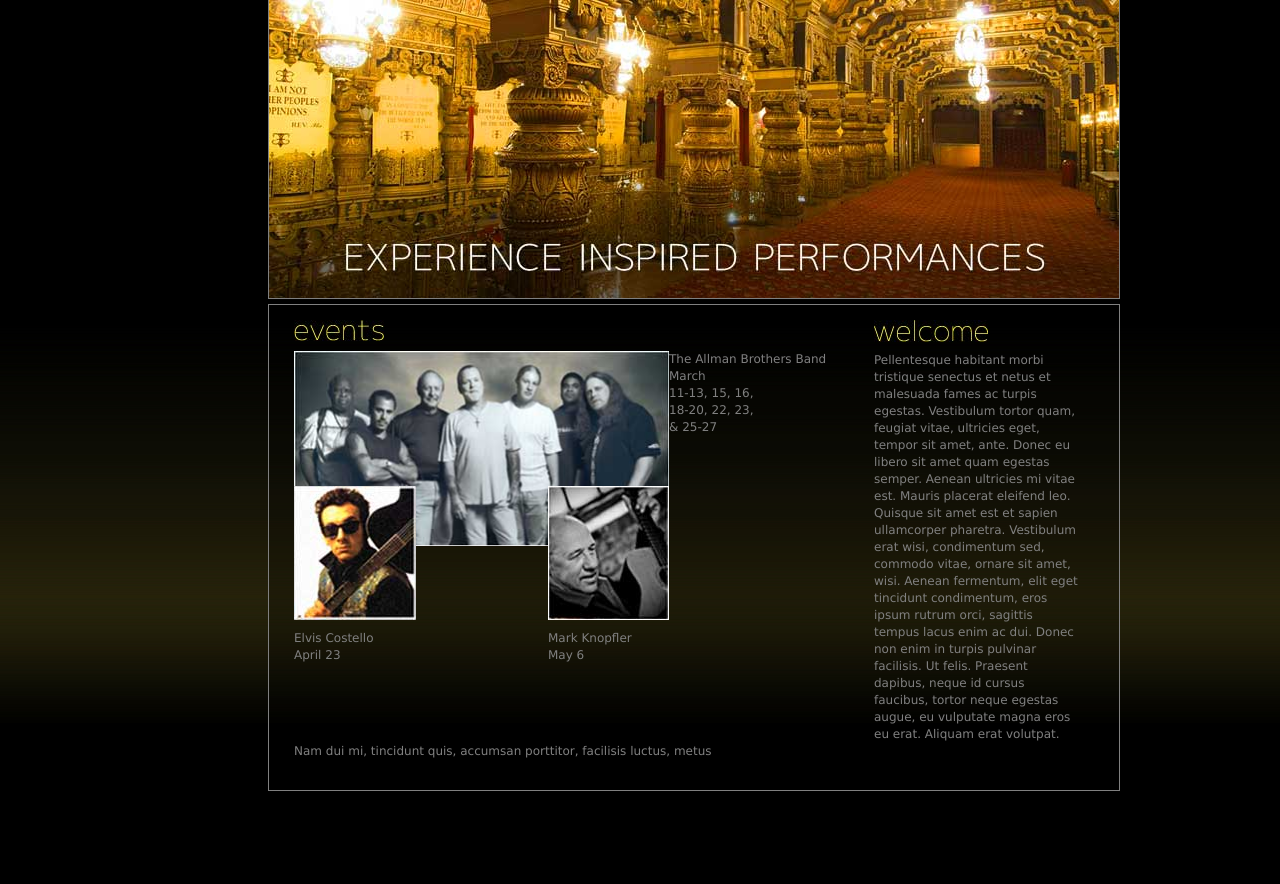
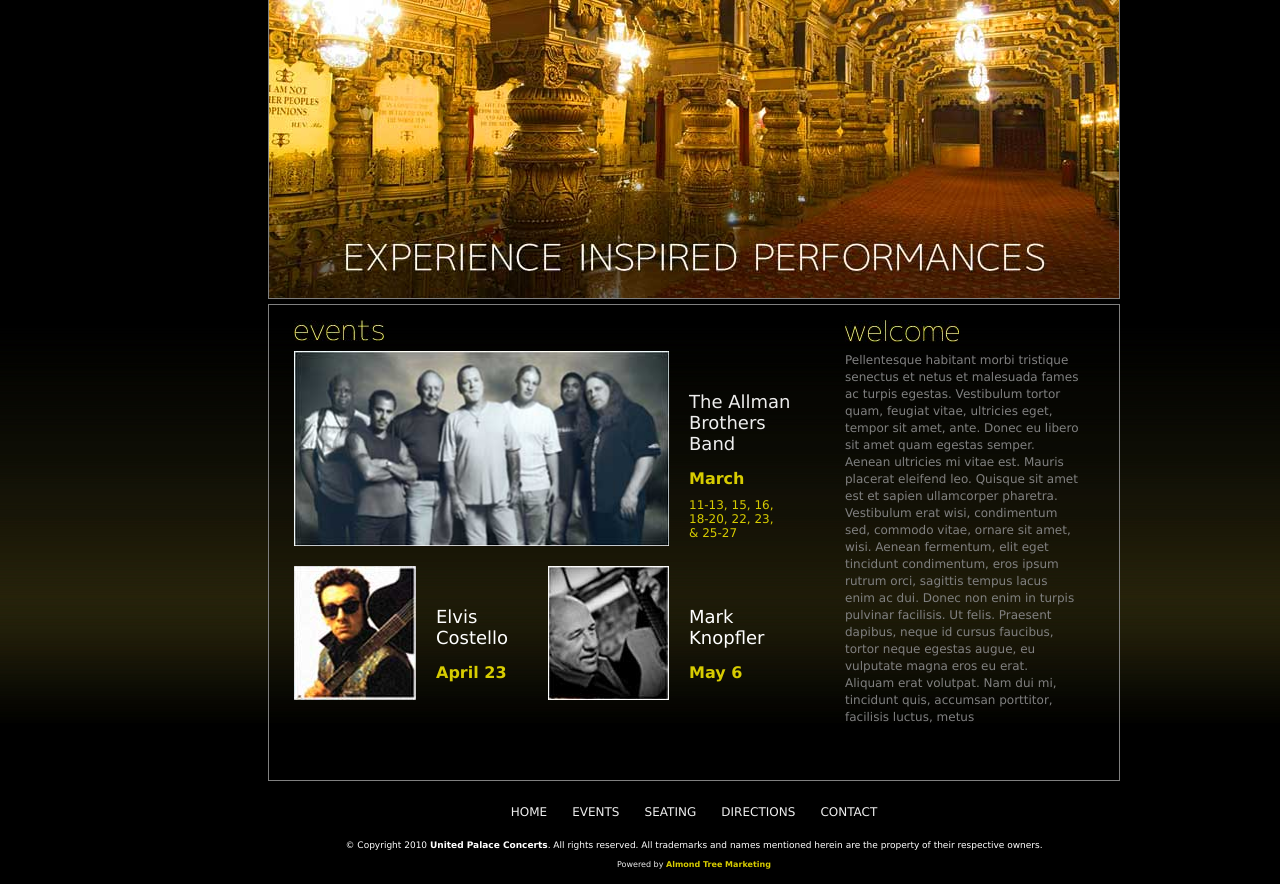
Before and after one commit to JGrubb/United-Palace, a PHP site: page / in a window 1280 px wide. Shown: the part 131-1015 px from the top of the page. Before the commit the page ends 922 px from the top, so only its background shows below. Run offline with PHP 8.4, Linux system fonts and the light colour scheme; some libraries are stand-ins or nearby versions.

Commit message:
homepage done.  Now do the rest of it.

```diff
--- a/css/style.css
+++ b/css/style.css
@@ -39,17 +39,25 @@
 	font-size: 9px;
 }
 
-#header-wrap a {
+a {
 	color: #eee;
 	text-decoration: none;
+}
+
+a:hover {
+	color: #d7cc01;
 }
 
 #header-wrap a:hover {
 	color: #d7cc01;
 }
 
-#header-wrap .yellow {
+.yellow {
 	color: #d7cc01;
+}
+
+.bold {
+	font-weight: bold;
 }
 
 ul.topnav li {
@@ -66,7 +74,7 @@
 #content-wrapper {
 	width: 852px;
 	margin: 5px 0 5px 108px;
-	background: rgba(0,0,0,.2);}
+}
 
 #banner {
 	border: 1px solid #808080;
@@ -78,26 +86,22 @@
 	margin-top: 5px;
 	padding: 15px 40px 30px 25px;
 	min-height: 430px;
+	background: rgba(0,0,0,.2);
 }
 
 #content-area img {
 	margin-bottom: 10px;
 }
 
-#content-area p {
-	color: #808080;
-	font-size: 12px;
-	line-height: 17px;
-}
-
 
 #homepage-events {
-	width: 580px;
+	width: 551px;
 	float: left;
 }
 
 .float-left {
 	float: left;
+	margin-right: 20px;
 }
 
 .home-info {
@@ -111,21 +115,61 @@
 
 .event-info {
 	width: auto;
+	margin-right:30px;
+	padding-top: 40px;
+}
+
+p.home-band {
+	font-size: 18px;
+	color: #fff;
+	padding-bottom: 15px;
+}
+
+p.home-days {
+	padding-top: 10px;
+	font-size: 12px;
 }
 
 #sub-wrapper {
-	position: relative; top: -70px;
 	clear: both;
 }
 
 .sub {
+	width: 254px;
 	clear: right;
 	float: left;
+	margin-top: 10px;
 }
-
-.space {
-	margin-left: 132px;}
 
 #homepage-welcome {
 	width: auto;
+	color: #808080;
+	font-size: 12px;
+	line-height: 17px;
 }
+
+ul.bottom-nav {
+	text-align: center;
+	list-style: none;
+	padding: 20px 0;
+}
+
+ul.bottom-nav li {
+	display: inline;
+	padding: 0 10px;
+	font-size: 12px;
+	text-transform: uppercase;
+}
+
+.copyright {
+	text-align: center;
+	font-size: 9px;
+	margin-bottom: 10px;
+}
+
+.us {
+	font-size: 8px;
+	text-decoration: none;
+	text-align: center;
+	margin-bottom: 15px;
+}
--- a/index.html
+++ b/index.html
@@ -4,15 +4,12 @@
 <html xmlns="http://www.w3.org/1999/xhtml" xml:lang="en" lang="en">
 <head>
 	<meta http-equiv="Content-Type" content="text/html; charset=utf-8"/>
-
 	<title>United Palace Concerts</title>
 	<link rel="stylesheet" href="css/style.css" type="text/css" media="screen" />
-
+	<script type="text/javascript" src="http://ajax.googleapis.com/ajax/libs/jquery/1.4.2/jquery.min.js"></script>
 	<meta name="description" content="The official website and concert calendar for the United Palace Theater in Washington Heights, New York.  Information about Allman Brothers, Mark Knopfler, Elvis Costello shows." />
 	<meta name="keywords" content="United, Palace, Theater, Washington, Heights, New, York, Concert, Live, Show" />
-
 </head>
-
 <body>
 <div id="wrapper">
 	<div id="header">
@@ -29,8 +26,7 @@
 				<li><a href="#">Contact</a></li>
 			</ul>
 		</div>
-	</div>
-
+	</div><!--header-->
 	<div id="content-wrapper">
 		<div id="banner">
 			<img src="images/home.jpg" alt="Experience inspired performances" />
@@ -39,28 +35,29 @@
 			<div id="homepage-events">
 				<img src="images/events.jpg" class="home-header" alt="events" />
 				<div class="main-event">
-					<img src="images/allmans-thumb.jpg" alt="Allman Brothers Band" class="float-left" width=375 height=195 />
+					<a target="_blank" href="http://www.ticketmaster.com/Allman-Brothers-Band-tickets/artist/734412"><img src="images/allmans-thumb.jpg" alt="Allman Brothers Band" class="float-left" width=375 height=195 /></a>
 					<div class="event-info">
-						<p class="home-band">The Allman Brothers Band</p>
-						<p class="home-date">March</p>
-						<p class="home-days">11-13, 15, 16,<br />
+						<p class="home-band"><a target="_blank" href="http://www.allmanbrothersband.com/">The Allman Brothers Band</a></p>
+						<a target="_blank" href="http://www.ticketmaster.com/Allman-Brothers-Band-tickets/artist/734412">
+						<p class="yellow bold">March</p>
+						<p class="home-days yellow">11-13, 15, 16,<br />
 						18-20, 22, 23,<br />
-						& 25-27</p>
+						& 25-27</p></a>
 					</div>
 				</div><!--main event-->
 				<div id="sub-wrapper">
 					<div class="sub">
-						<img src="images/elvis-thumb.jpg" alt="Elvis Costello" class="float-left" />
+						<a target="_blank" href="http://www.ticketmaster.com/event/0000443EC91151CC?artistid=734817&majorcatid=10001&minorcatid=60"><img src="images/elvis-thumb.jpg" alt="Elvis Costello" class="float-left" /></a>
 						<div class="event-info">
-							<p class="home-band">Elvis Costello</p>
-							<p class="home-date">April 23</p>
+							<a target="_blank" href="http://www.elviscostello.com/"><p class="home-band">Elvis Costello</p></a>
+							<a target="_blank" href="http://www.ticketmaster.com/event/0000443EC91151CC?artistid=734817&majorcatid=10001&minorcatid=60"><p class="yellow bold">April 23</p></a>
 						</div>
 					</div>
 					<div class="sub space">
 						<img src="images/knopfler-thumb.jpg" alt="Mark Knopfler" class="float-left" />
 						<div class="event-info">
 							<p class="home-band">Mark Knopfler</p>
-							<p class="home-date">May 6</p>
+							<p class="yellow bold">May 6</p>
 						</div>
 					</div>
 				</div><!--sub wrapper-->
@@ -70,11 +67,18 @@
 				<p>Pellentesque habitant morbi tristique senectus et netus et malesuada fames ac turpis egestas. Vestibulum tortor quam, feugiat vitae, ultricies eget, tempor sit amet, ante. Donec eu libero sit amet quam egestas semper. Aenean ultricies mi vitae est. Mauris placerat eleifend leo. Quisque sit amet est et sapien ullamcorper pharetra. Vestibulum erat wisi, condimentum sed, commodo vitae, ornare sit amet, wisi. Aenean fermentum, elit eget tincidunt condimentum, eros ipsum rutrum orci, sagittis tempus lacus enim ac dui. Donec non enim in turpis pulvinar facilisis. Ut felis. Praesent dapibus, neque id cursus faucibus, tortor neque egestas augue, eu vulputate magna eros eu erat. Aliquam erat volutpat. Nam dui mi, tincidunt quis, accumsan porttitor, facilisis luctus, metus</p>
 			</div>
 		</div><!--content area-->
+		<div id="footer">
+			<ul class="bottom-nav">
+				<li><a href="#">Home</a></li>
+				<li><a href="#">Events</a></li>
+				<li><a href="#">Seating</a></li>
+				<li><a href="#">Directions</a></li>
+				<li><a href="#">Contact</a></li>
+			</ul>
+			<p class="copyright">&copy; Copyright 2010 <strong>United Palace Concerts</strong>. All rights reserved.  All trademarks and names mentioned herein are the property of their respective owners.</p>
+			<p class="us"><a target="_blank" href="http://almondtreemarketing.com">Powered by <strong class="yellow">Almond Tree Marketing</strong></a></p>
+		</div>
 	</div><!--content wrapper-->
-
-	<div id="footer">
-
-	</div>
-</div>
-</body>
+</div><!--wrapper-->
+</body><!--Grubb was here-->
 </html>
```
